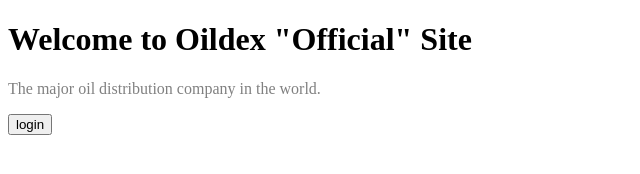
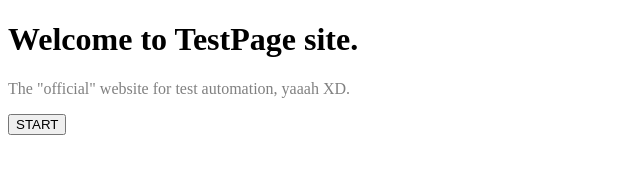
Before and after one commit to wildergonzo/testpage, a plain HTML site: page index.html in a window 1280 px wide. Shown: the whole page, without its empty margins (0-640 px from the left). Drawn offline with Linux system fonts and the light colour scheme.

Commit message:
made homepage labels generic

```diff
--- a/index.html
+++ b/index.html
@@ -9,13 +9,13 @@
 </head>
 <body>
 	<div class="title">
-	<h1>Welcome to <strong>Oildex</strong> "Official" Site</h1>
+	<h1>Welcome to <strong>TestPage</strong> site.</h1>
 		<div class="slogan">
-			<p id="slogan">The major oil distribution company in the world.</p>
+            <p id="slogan">The "official" website for test automation, yaaah XD.</p>
 		</div>
 	</div>
 	<form action="http://wildergonzo.github.io/testpage/login.html" method="get">
-    	<input type="submit" value="login" name="login" id="btn_login" />
+    	<input type="submit" value="START" name="login" id="btn_start" />
 	</form>
 </body>
 </html>
```
